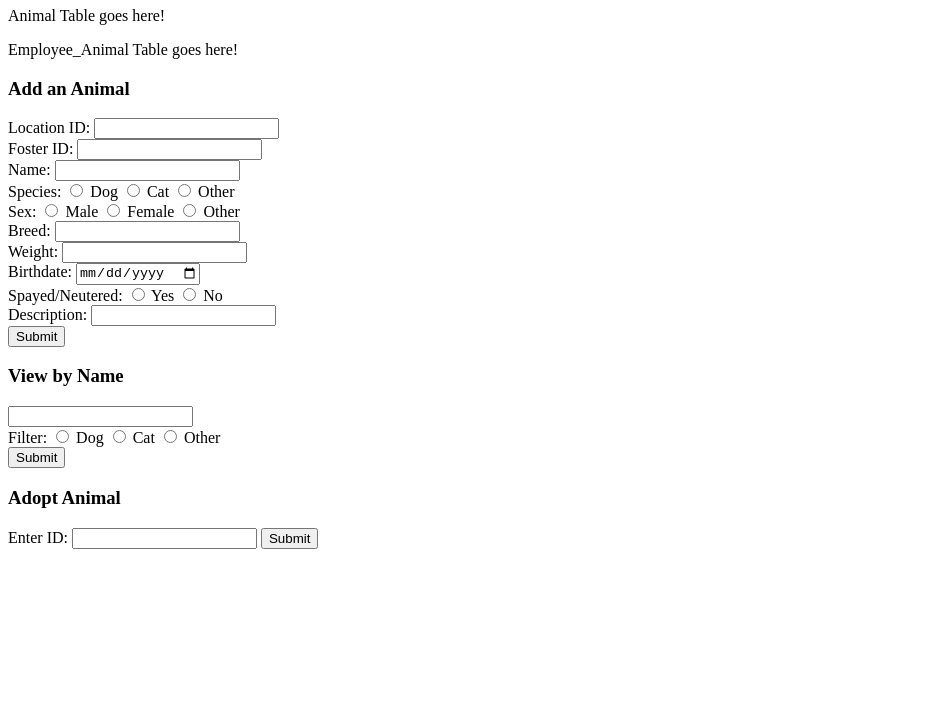
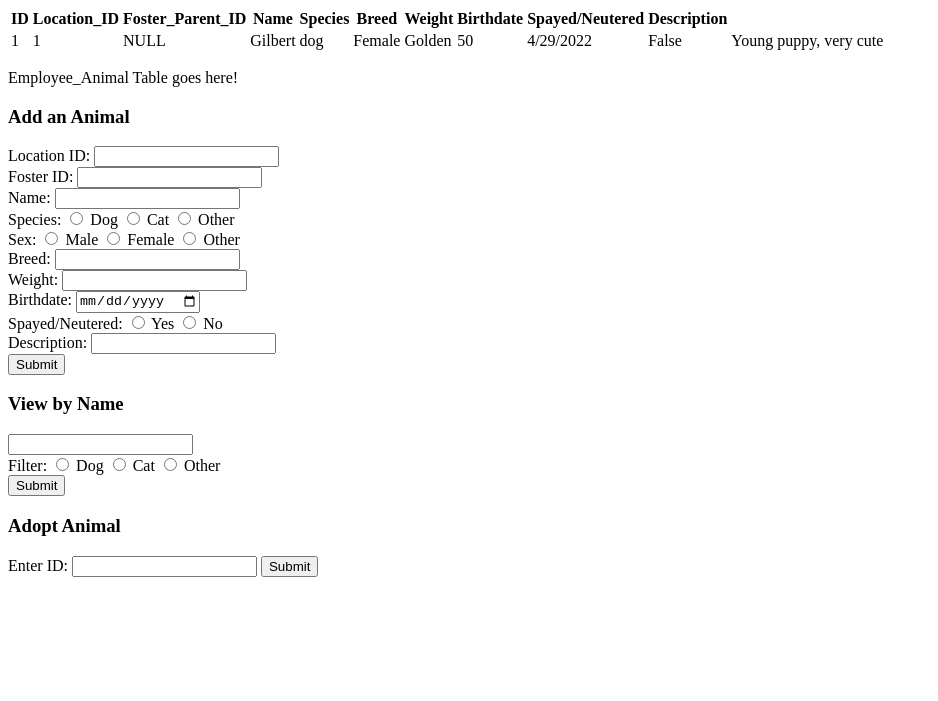
Before and after one commit to METrimble/Adoption-Center-Database, a plain HTML site: page Animal.html in a window 1280 px wide. Shown: the part 99-800 px from the top of the page, without its empty margins (0-938 px from the left). Drawn offline with Linux system fonts and the light colour scheme.

Commit message:
hehe done

```diff
--- a/Animal.html
+++ b/Animal.html
@@ -11,8 +11,34 @@
 
         <h1>Animals</h1>
 
-        <div class="table">
-            <p>Animal Table goes here!</p>
+        <div class="animal-table">
+            <table>
+                <tr>
+                    <th>ID</th>
+                    <th>Location_ID</th>
+                    <th>Foster_Parent_ID</th>
+                    <th>Name</th>
+                    <th>Species</th>
+                    <th>Breed</th>
+                    <th>Weight</th>
+                    <th>Birthdate</th>
+                    <th>Spayed/Neutered</th>
+                    <th>Description</th>
+                </tr>
+                <tr>
+                    <td>1</td>
+                    <td>1</td>
+                    <td>NULL</td>
+                    <td>Gilbert</td>
+                    <td>dog</td>
+                    <td>Female</td>
+                    <td>Golden</td>
+                    <td>50</td>
+                    <td>4/29/2022</td>
+                    <td>False</td>
+                    <td>Young puppy, very cute</td>
+                </tr>
+            </table>
         </div>
         <div class="table">
             <p>Employee_Animal Table goes here!</p>
```
